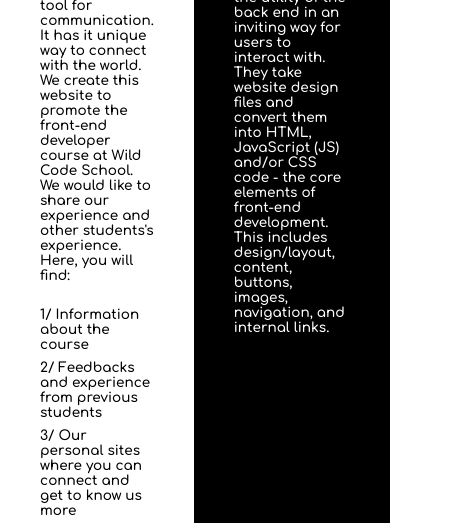
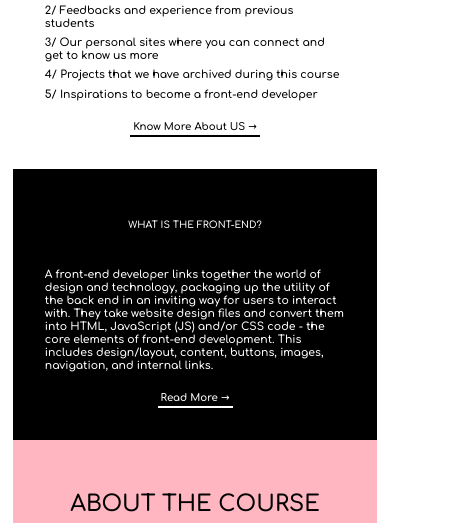
Before and after one commit to webdevelopmentsk/Wild-Code-School-Project-1, a website: page index.html in a window 390 px wide. Shown: the part 1032-1555 px from the top of the page, 451 px wide, since content can reach past the window. Drawn offline with Linux system fonts and the light colour scheme; files that its build step writes are made by us from their sources; a web font is replaced by a local one.

Commit message:
sawi responsive design

```diff
--- a/index.html
+++ b/index.html
@@ -87,6 +87,9 @@
                         navigation, and internal links.
                     </p>
 
+                    <div class="about__box__btn-container">
+                        <a href="https://frontendmasters.com/books/front-end-handbook/2018/what-is-a-FD.html" target="_blank" class="btn btn--white">Read More &rarr;</a>
+                    </div>
                 </div>
                 <div class="about__box about__box--3">
                     <div class="u-center-text u-margin-bottom-medium u-margin-top-medium">
--- a/sass/_base.scss
+++ b/sass/_base.scss
@@ -20,6 +20,9 @@ html{
 
     @include respond(big-desktop) {
         font-size: 75%; //1rem = 12, 12/16
+    }
+    @include respond(phone) {
+        font-size: 40%;
     }
 }
 body{
--- a/sass/_components.scss
+++ b/sass/_components.scss
@@ -44,6 +44,24 @@
         transform: translateY(3px);
       }
  }
+ &--white{
+  &,&:link, &:visited{
+  margin-top: 1.5rem;
+  display:inline-block;
+  font-size: 1.6rem;
+  color: $c-white;
+  padding: 3px;
+  border-bottom: solid 2px $c-white;
+  transition: all .2s;
+
+    }
+    &:hover{
+      transform: translateY(-3px);
+    }
+    &:active, &:focus{
+      transform: translateY(3px);
+    }
+}
 
 }
 //sawi btn
--- a/sass/_layout.scss
+++ b/sass/_layout.scss
@@ -15,7 +15,6 @@
     flex: 0 1 100%;
     display: flex;
     justify-content: center;
-
     &__box{
     flex: 0 1 100%;
     align-self: center;
@@ -46,20 +45,12 @@
     justify-content: flex-start;
 }
 .about__box{
-    &--1{
-        flex: 0 0 30%;
-        height: auto;
-        display: flex;
-        flex-direction: column;
-    }
-    &--2{
-        flex: 1 0 30%;
-    }
-    &--3{
-        flex: 1 0 30%;
-        display: flex;
-        flex-direction: column;
-        align-items: center;
+    flex: 1 1 30%;
+    display: flex;
+    flex-direction: column;
+    align-items: center;
+    @include respond(phone) {
+        flex: 1 1 100%;
     }
 }
 .sect__feedback{
@@ -77,6 +68,9 @@
     display: flex;
     flex-direction: column;
     align-items: center;
+    @include respond(phone) {
+        flex: 1 1 100%;
+    }
 }
 .student__img{
     height:100%;
@@ -85,18 +79,24 @@
 .footer
 {
     width: 100%;
+    height: auto;
 }
 .sect__contact{
     width: 100%;
+
 }
 .contact--box{
     width: 100%;
     display: flex;
     justify-content: space-around;
+    flex-wrap: wrap;
 }
 .contact--card{
-    flex: 0 1 35%;
+    flex: 0 0 35%;
     display: flex;
     flex-direction: column;
     align-items: center;
+    @include respond(phone) {
+        flex: 0 0 100%;
+    }
 }
--- a/sass/pages/_home.scss
+++ b/sass/pages/_home.scss
@@ -6,6 +6,10 @@
     &__box{
     text-align: center;
     background-image: linear-gradient(to right bottom, rgba($c-black-1,.4),rgba($c-black-2,.3));
+    @include respond(phone) {
+        padding: 2rem;
+    }
+
     }
     &__text{
     font-size: 2rem;
@@ -18,15 +22,18 @@
 .sect__about{
     background-color:$c-white;
     padding: 7rem 0;
+    @include respond(phone) {
+        padding: 7rem 2rem;
+    }
 }
 .about__box{
+    padding: 3rem 3rem;
     &--1{
     background-color:$c-white;
-    margin: 0 3rem;
+
     }
     &--2{
         background-color:$c-black-1;
-        padding: 0 3rem;
     }
     &--3{
         background-color:$c-pink-1;
--- a/sass/pages/_project.scss
+++ b/sass/pages/_project.scss
@@ -25,6 +25,9 @@
         display: flex;
         &:hover{
             transform: translateY(-3px);
+        }
+        @include respond(phone) {
+            flex: 0 0 90%;
         }
     }
     &__detail{
--- a/sass/pages/_sawi.scss
+++ b/sass/pages/_sawi.scss
@@ -32,9 +32,6 @@
             @include respond(phone){
             display: none;
             }
-        }
-        &--2{
-
         }
         &--3{
             @include respond(tab-port){
@@ -190,6 +187,11 @@
         &:hover{
             transform: scale(1.05);
         }
+        @include respond(phone){
+           flex-direction: column;
+           justify-content: flex-start;
+           height: auto;
+        }
     }
     &__detail{
         color: $c-brown-1;
@@ -197,6 +199,9 @@
         padding: 2rem 2rem;
         display: flex;
         flex-direction: column;
+        @include respond(phone){
+            flex: 0 0 45%;
+        }
     }
     &__name{
         font-size: 2rem;
@@ -243,9 +248,19 @@
         flex: 0 0 45%;
         border-radius: 10px;
         overflow: hidden;
+
         &--content{
             width: 100%;
-            height: 80%;
+            height: 70%;
+            @include respond(phone){
+                width: 100%;
+                height: 70%;
+                margin: 0 auto;
+            }
+        }
+        @include respond(phone){
+            flex: 0 0 35%;
+            border-radius:0;
         }
     }
 }
@@ -255,11 +270,18 @@
     background-color: rgba($c-white,0.1);
     display: flex;
     padding: 0 0;
+    @include respond(phone){
+        flex-direction: column;
+        justify-content: space-evenly;
+    }
     &-1{
         flex:0 0 50%;
         background-color: $c-pink-5;
         padding: 0 4rem;
         height: 45rem;
+        @include respond(phone){
+            background-color: $c-white;
+        }
     }
     &-2{
         flex:0 0 50%;
@@ -267,18 +289,16 @@
         padding: 4rem 5rem;
     }
 }
-.li__paint{
 
-}
-.a__paint{
-    text-decoration: none;
-    color:$c-black-1;
-}
 .sect__traveling{
     flex: 0 0 100%;
     background-color: rgba($c-white,0.1);
     display: flex;
     padding: 0 0;
+    @include respond(phone){
+        flex-direction: column;
+        background-color: $c-black-1;
+    }
     &-1{
         flex:0 0 50%;
         background-color: $c-black-1;
@@ -289,5 +309,8 @@
         margin-top: 3rem;
         flex:0 0 50%;
         padding: 4rem 5rem;
+        @include respond(phone){
+            flex:0 0 20%;
+        }
     }
 }
```
Also changed, not shown: pages/project.html (+1 -1 lines), pages/sawi.html (+15 -21 lines), css/style.css, img/iqbanker.png, img/quizGame.jpg.
